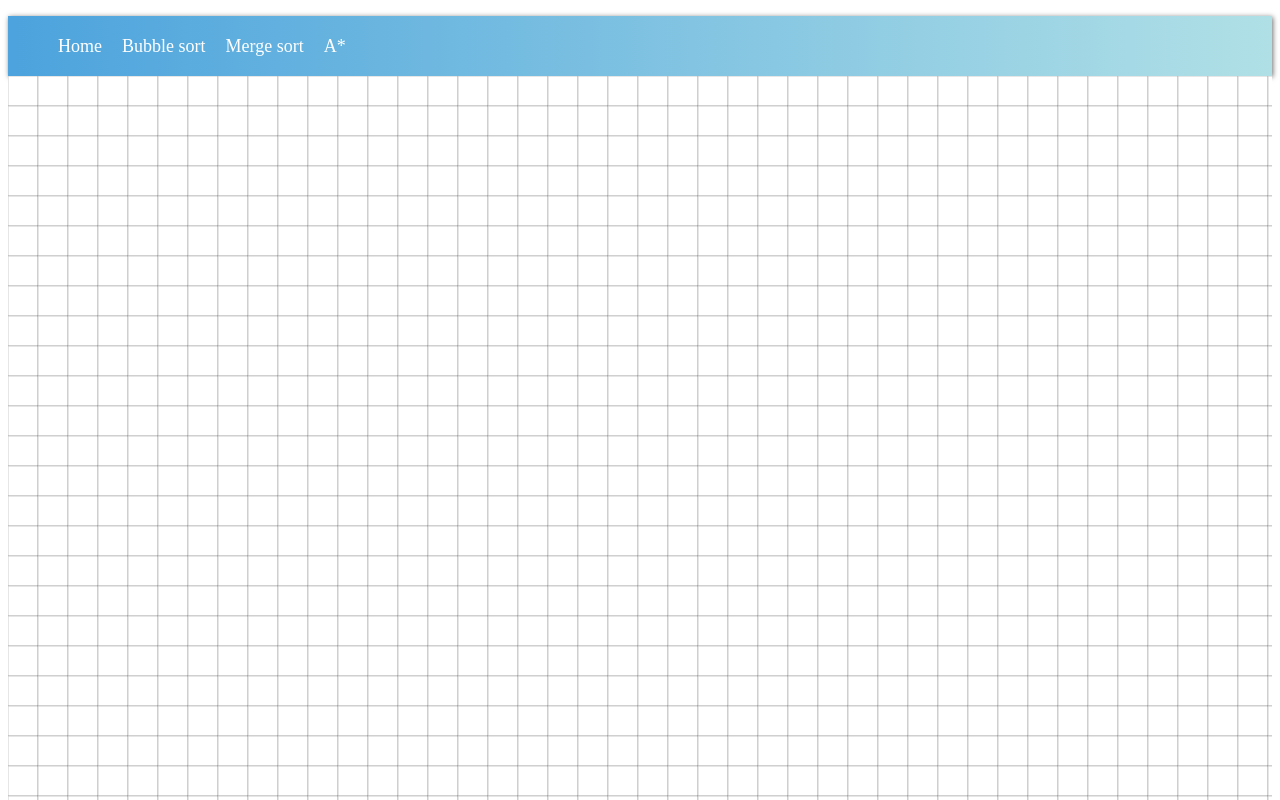
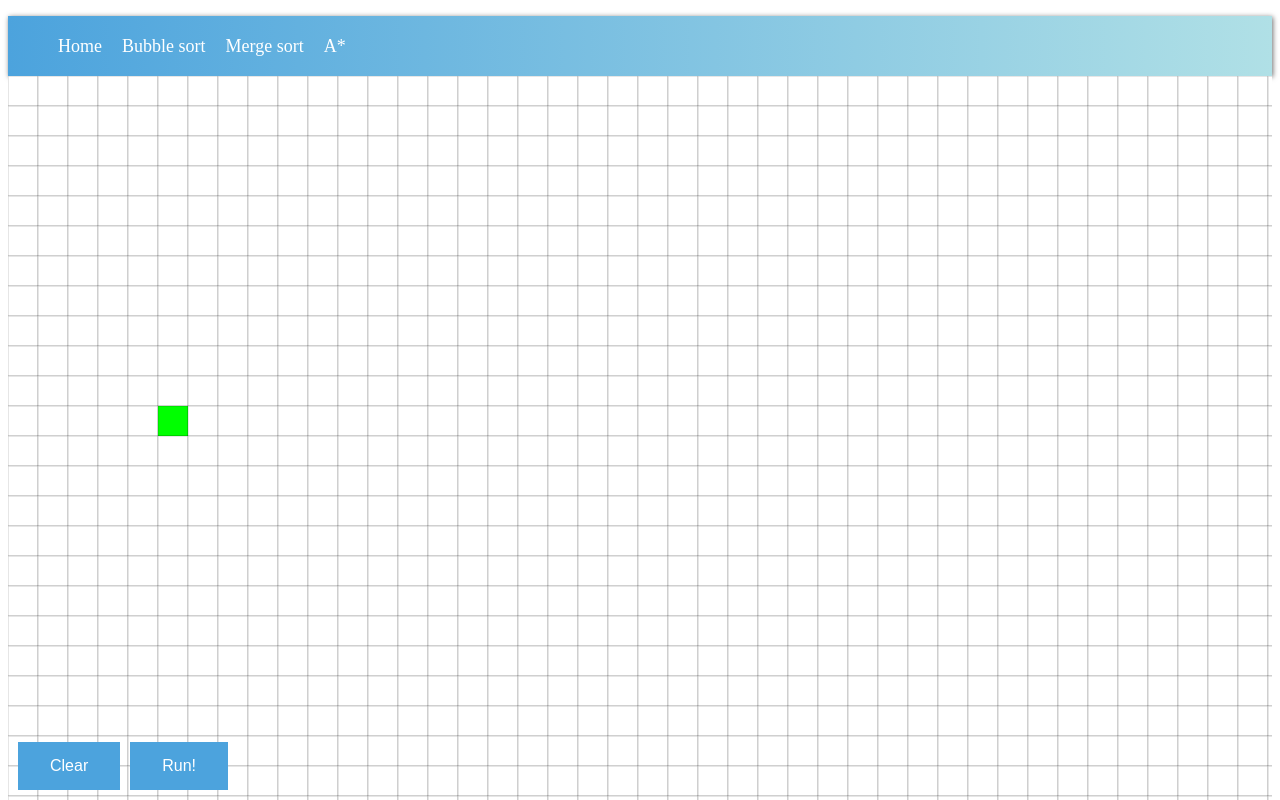
Before and after one commit to JoeyDeSmet/algorithm_visualizer, a Vue app: page / in a window 1280 px wide. Both pictures are taken after a click on the link "A*". Shown: the top 800 px of the page. Built offline with nearby package versions, Linux system fonts and the light colour scheme.

Commit message:
Adding changes

```diff
--- a/src/App.vue
+++ b/src/App.vue
@@ -1,6 +1,7 @@
 <template>
   <NavBar @page-change="this.ChangePage" />
   <Home v-if="this.active_page == 'Home'" />
+  <!-- <Test /> -->
   <BubbleSort v-if="this.active_page == 'Bubble'" />
   <MergeSort v-if="this.active_page == 'Merge'" />
   <AStar v-if="this.active_page == 'AStar'" />
@@ -12,6 +13,7 @@ import Home from "./components/home.vue";
 import NavBar from "./components/NavBar.vue";
 import MergeSort from "./components/MergeSort.vue";
 import AStar from "./components/AStar.vue";
+// import Test from "./components/test.vue";
 
 export default {
   name: "App",
@@ -21,6 +23,7 @@ export default {
     BubbleSort,
     MergeSort,
     AStar,
+    // Test,
   },
 
   data() {
--- a/src/components/AStar.vue
+++ b/src/components/AStar.vue
@@ -1,22 +1,38 @@
 <template>
-  <svg width="100%" height="1080">
+  <svg
+    width="100%"
+    height="1080"
+    @mouseleave="mouseleaveSVG"
+    @mousedown="mouseDown"
+    @mouseup="mouseUp"
+  >
+    <g v-for="(rows, y) in this.tiles" :key="rows">
       <rect
-      v-for="(tile, i) in tiles"
+        v-for="(tile, x) in rows"
         :key="tile"
-      :x="tiles[i].x"
-      :y="tiles[i].y"
-      :fill="tiles[i].isWall ? '#333333' : '#ffffff'"
+        :x="x * 30"
+        :y="y * 30"
         width="30"
         height="30"
         stroke="#000"
         stroke-opacity="0.2"
+        :fill="color(tile)"
+        :xPos="x"
+        :yPos="y"
         @click="click"
-      @mouseover="hover"
-      @mouseup="mouseUp"
-      @mousedown="this.mouseDown = true"
-      :index="i"
       />
+    </g>
   </svg>
+
+  <div class="options">
+    <div>
+      <button :class="'button'" @click="clear">Clear</button>
+    </div>
+
+    <div>
+      <button :class="'button'" @click="calculateCost(11, 57)">Run!</button>
+    </div>
+  </div>
 </template>
 
 <script>
@@ -25,52 +41,124 @@ export default {
 
   data() {
     return {
-      tiles: [],
+      rows: 25,
+      cols: 63,
+      tiles: new Array(25).fill().map(() =>
+        new Array(63).fill().map(() => {
+          return {
+            wall: false,
+            end: false,
+            start: false,
+            visited: false,
+            closed: false,
+            G: 0 /*Distance from startNode*/,
+            H: 0 /*Distance from endNode*/,
+            F: 0,
+          };
+        })
+      ),
       mouseVisitedTiles: [],
-      mouseDown: false
+      mouseDownProp: false,
+      movingStartPos: false,
+      movingEndPos: false,
     };
   },
 
   methods: {
-    fillArray() {
-      for (var i = 0; i < 75; i++) {
-        for (var j = 0; j < 50; j++) {
-          this.tiles.push({
-            x: i * 30,
-            y: j * 30,
-            isWall: false,
-          });
+    run() {
+
+      // Path found
+    },
+
+    calculateCost(xPos, yPos) {
+      let startAndEndPos = this.getStartAndEndPos();
+
+      let Gcost = Math.sqrt(
+        Math.pow(startAndEndPos.start.x - xPos, 2) +
+          Math.pow(startAndEndPos.start.y - yPos, 2)
+      );
+      let Hcost = Math.sqrt(
+        Math.pow(startAndEndPos.end.x - xPos, 2) +
+          Math.pow(startAndEndPos.end.y - yPos, 2)
+      );
+      let Fcost = Gcost + Hcost;
+
+      console.log(Gcost + " " + Hcost + " " + Fcost)
+
+      return { Gcost: Gcost, Hcost: Hcost, Fcost: Fcost };
+    },
+
+    claculateNeighbors(tile) {
+      let up = { x: tile.x, y: tile.y + 1 };
+      let rightUp = { x: tile.x + 1, y: tile.y + 1 };
+      let right = { x: tile.x + 1, y: tile.y };
+      let rightDown = { x: tile.x + 1, y: tile.y - 1 };
+      let down = { x: tile.x, y: tile.y - 1 };
+      let leftDown = { x: tile.x - 1, y: tile.y - 1 };
+      let left = { x: tile.x - 1, y: tile.y };
+      let leftUp = { x: tile.x - 1, y: tile.y + 1 };
+
+      return [up, rightUp, right, rightDown, down, leftDown, left, leftUp];
+    },
+
+    isTraversable(tile) {
+      if (this.tiles[tile.y][tile.x].wall) return false;
+      return true;
+    },
+
+    checkInBounds(tile) {
+      if (tile.x < 0 || tile.x > this.cols || tile.y < 0 || tile.y > this.rows)
+        return false;
+      return true;
+    },
+
+    getStartAndEndPos() {
+      let startNodePos = { x: 0, y: 0 };
+      let endNodePos = { x: 0, y: 0 };
+
+      for (var y = 0; y < this.tiles.length; y++) {
+        for (var x = 0; x < this.tiles[y].length; x++) {
+          if (this.tiles[y][x].start) startNodePos = { x: x, y: y };
+          if (this.tiles[y][x].end) endNodePos = { x: x, y: y };
         }
       }
+
+      return { start: startNodePos, end: endNodePos };
     },
 
     click(event) {
-      let index = event.target.attributes.index.value;
-
-      this.tiles[index].isWall = !this.tiles[index].isWall;
-
-      console.log(index)
+      let pos = this.getPosFromEvent(event);
+      let tile = this.tiles[pos.y][pos.x];
+      if (!tile.start && !tile.end) tile.wall = !tile.wall;
     },
 
-    hover(event) {
-      console.log("hover -> mouseDown: " + this.mouseDown)
-      if (this.mouseDown) {
-        let index = event.target.attributes.index.value;
-        if (this.mouseVisitedTiles.includes(index)) return;
-        this.tiles[index].isWall = !this.tiles[index].isWall;
-        this.mouseVisitedTiles.push(index)
-      }
+    color(tile) {
+      if (tile.visited) return "#90ee90";
+      if (tile.wall) return "#333333";
+      if (tile.start) return "#00ff00";
+      if (tile.end) return "#ff0000";
+      else return "#ffffff";
     },
 
-    mouseUp() {
-      this.mouseDown = false
-      this.mouseVisitedTiles = []
-    }
+    getPosFromEvent(event) {
+      let y = event.target.attributes.yPos.value;
+      let x = event.target.attributes.xPos.value;
+
+      return { x: x, y: y };
+    },
+
+    clear() {
+      this.tiles.forEach((array) => {
+        array.forEach((tile) => {
+          tile.wall = false;
+        });
+      });
+    },
   },
 
   beforeMount() {
-    this.fillArray();
-    console.log("Before mount");
+    this.tiles[11][5].start = true;
+    this.tiles[11][57].end = true;
   },
 };
 </script>
--- a/src/components/bubble_sort.vue
+++ b/src/components/bubble_sort.vue
@@ -133,10 +133,9 @@ export default {
       return new Promise((resolve) => setTimeout(resolve, ms));
     },
   },
+
   beforeMount() {
     this.createArray();
   },
 };
 </script>
-
-<style></style>
```
Also changed, not shown: src/components/test.vue (added, +32 -0 lines). Lines whose indentation alone changed are shown as unchanged.
